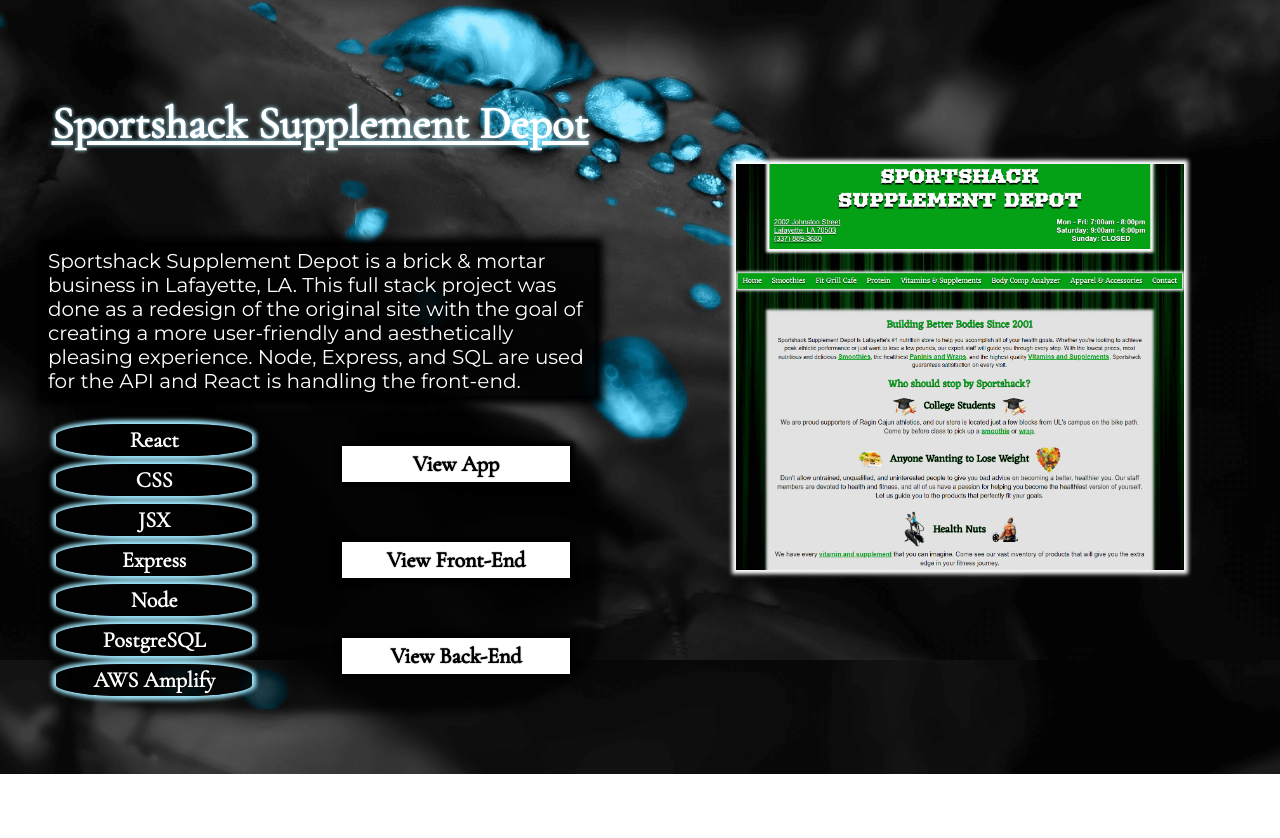
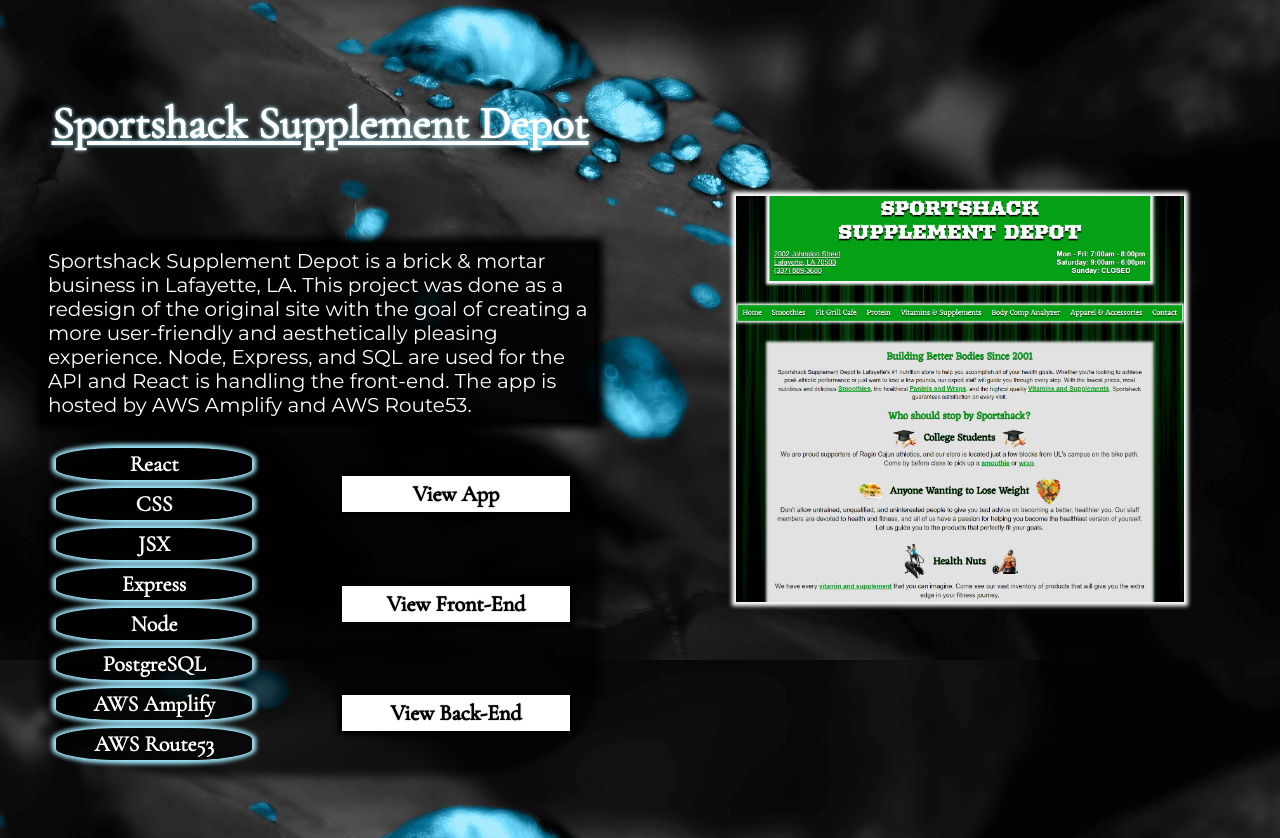
Before and after one commit to DusVen44/portfolio-react, a React (Create React App) app: page /projects in a window 1280 px wide. Shown: the part 1740-2578 px from the top of the page. Before the commit the page ends 2514 px from the top, so only its background shows below. Built offline with nearby package versions, Linux system fonts and the light colour scheme; the HTML template or start-up script is replaced by a standard one; a web font is replaced by a local one.

Commit message:
added certification

```diff
--- a/src/Components/Bio/Bio.css
+++ b/src/Components/Bio/Bio.css
@@ -22,6 +22,14 @@
     display: flex;
     justify-content: center;
     margin: 0;
+}
+
+.certification {
+    width: 25%;
+    height: 25%;
+    max-width: 200px;
+    margin-top: 40px;
+    margin-left: 40px;
 }
 
 .headshot {
--- a/src/Components/Bio/Bio.js
+++ b/src/Components/Bio/Bio.js
@@ -1,6 +1,7 @@
 import React from 'react';
 import './Bio.css';
 import headshot from '../../images/venny-headshot-small-nobg.png';
+import cert from '../../images/AWS-SolArchitect-Associate-2020.png';
 
 export default function Bio() {
     return (
@@ -25,6 +26,7 @@
             </p>
 
             <div className="headshot-container">
+                <img src={cert} alt="AWS Certification" className="certification"></img>
                 <img src={headshot} alt="picture of Dustin" className="headshot"></img>
             </div>
         </div>
--- a/src/Components/Sportshack/Sportshack.js
+++ b/src/Components/Sportshack/Sportshack.js
@@ -15,9 +15,10 @@
                 <div className="project-description">
                     <p className="description">
                         Sportshack Supplement Depot is a brick & mortar business in Lafayette, LA.
-                        This full stack project was done as a redesign of the original site with the
+                        This project was done as a redesign of the original site with the
                         goal of creating a more user-friendly and aesthetically pleasing experience.
                         Node, Express, and SQL are used for the API and React is handling the front-end.
+                        The app is hosted by AWS Amplify and AWS Route53.
                     </p>
                 </div>
 
@@ -30,11 +31,12 @@
                         <div className="tech-box">Node</div>
                         <div className="tech-box">PostgreSQL</div>
                         <div className="tech-box">AWS Amplify</div>
+                        <div className="tech-box">AWS Route53</div>
                     </div>
 
                     <div className="link-buttons">
                         <a  className="link"
-                            href="https://sportshack-front.vercel.app/"
+                            href="https://www.sportshacksupplementdepot.com/"
                             target="_blank"
                             rel="noopener noreferrer"
                         >
```
Also changed, not shown: src/images/AWS-SolArchitect-Associate-2020.png (added).
